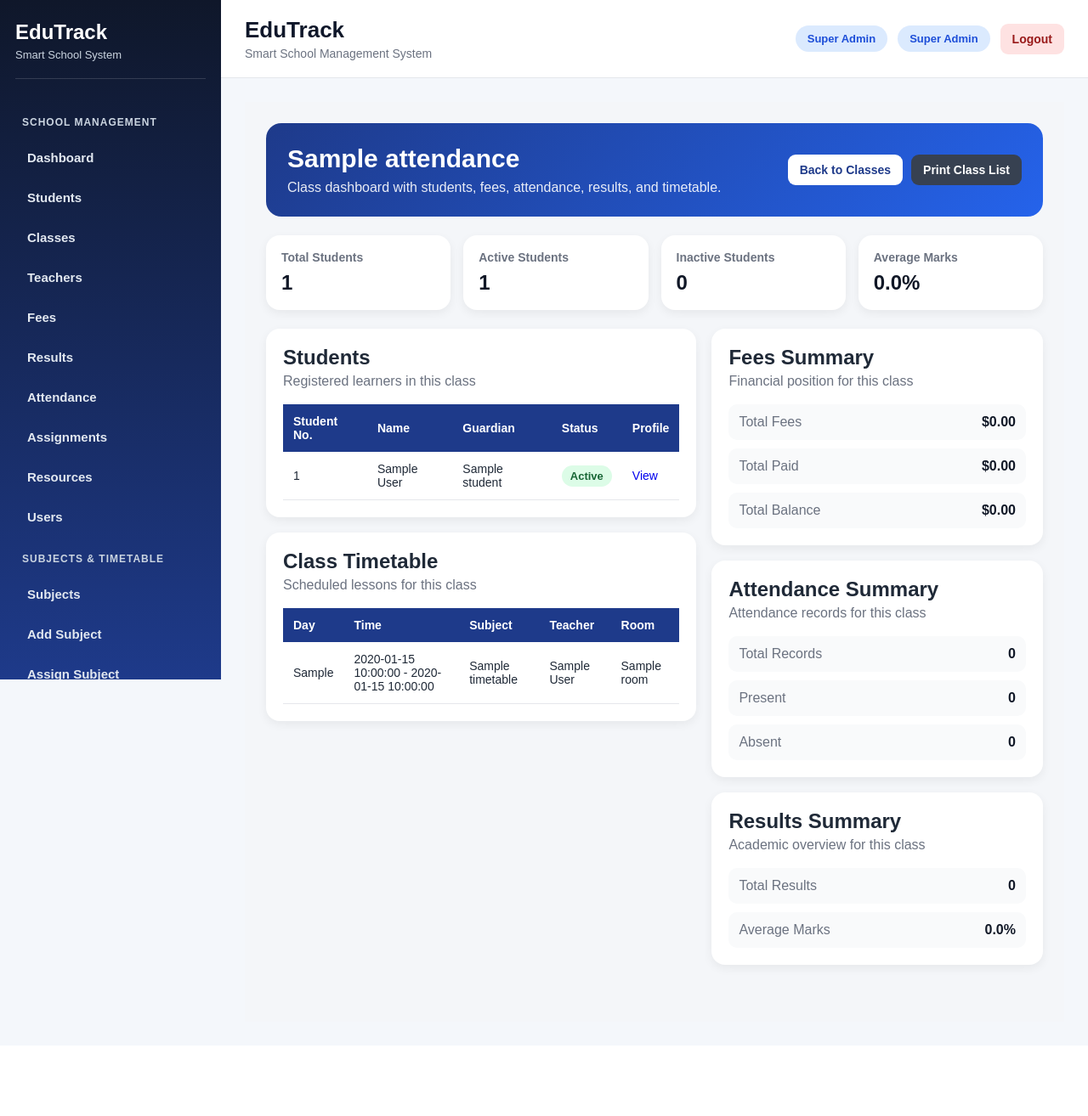
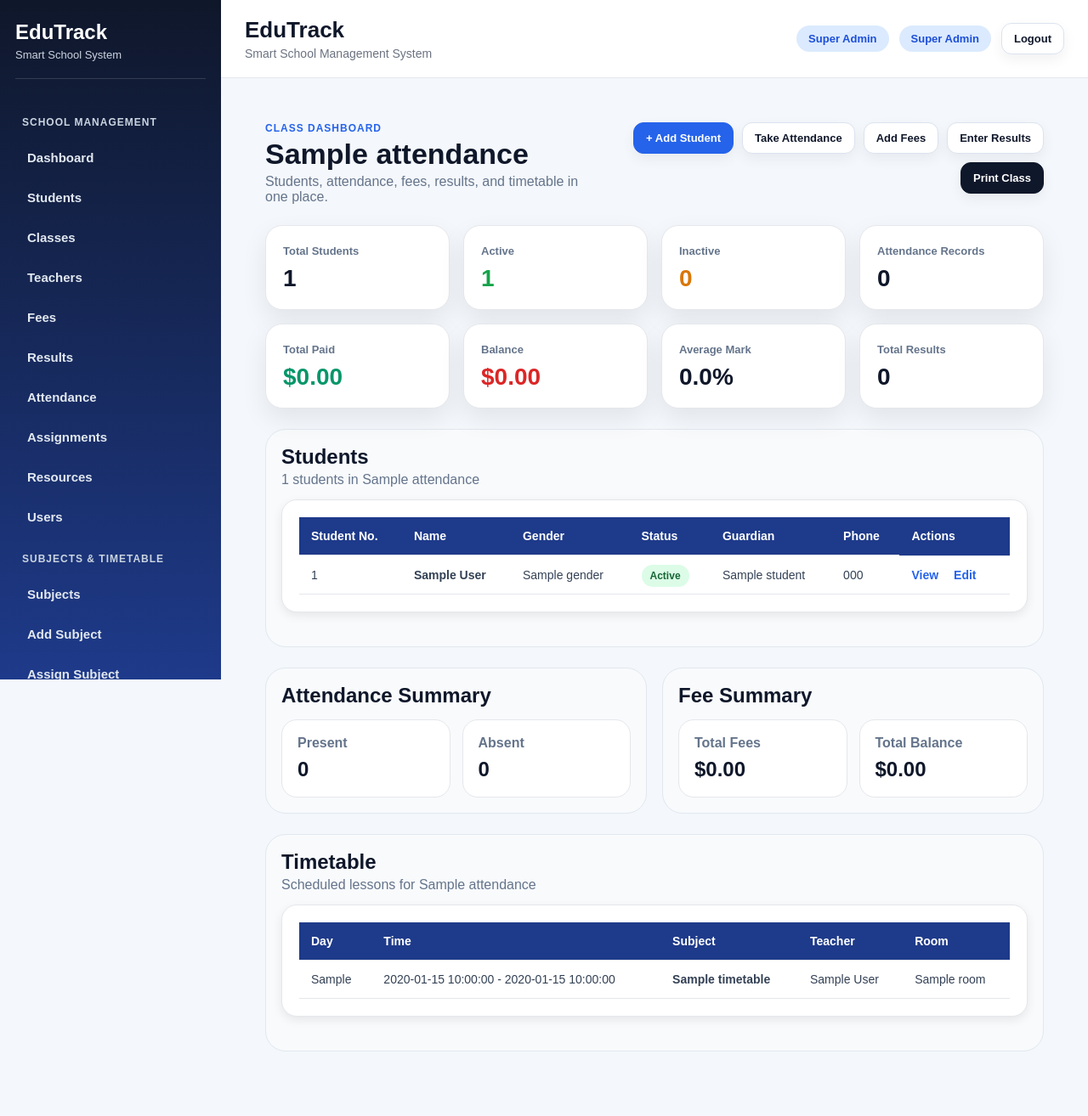
Before and after one commit to sadziwacynthia-bot/school-system-v2, a Flask app: a page that uses templates/class_students.html in a window 1280 px wide. Shown: the whole page at 85% size. Before the commit the page ends 1146 px from the top, so only its background shows below. Run offline with Flask 3, Linux system fonts and the light colour scheme; a user stored in the database is signed in; tables that the repository leaves empty hold one stand-in row (values such as "Sample post"); a database or web service that is not in the repository returns one stand-in record (values such as "Sample title"); data that the repository does not hold is empty; some libraries are stand-ins or nearby versions.

Commit message:
Upgraded class dashboard UI (SaaS style)

```diff
--- a/templates/class_students.html
+++ b/templates/class_students.html
@@ -1,375 +1,430 @@
 {% extends "base.html" %}
-
-{% block title %}Class Dashboard{% endblock %}
-
 {% block content %}
 
+<div class="class-dashboard">
+
+  <div class="page-header">
+    <div>
+      <p class="eyebrow">Class Dashboard</p>
+      <h1>{{ class_name }}</h1>
+      <p class="muted">Students, attendance, fees, results, and timetable in one place.</p>
+    </div>
+
+    <div class="header-actions">
+      <a href="{{ url_for('add_student') }}" class="btn primary">+ Add Student</a>
+      <a href="{{ url_for('attendance', class_name=class_name) }}" class="btn">Take Attendance</a>
+      <a href="{{ url_for('add_fee', class_name=class_name) }}" class="btn">Add Fees</a>
+      <a href="{{ url_for('enter_result') }}" class="btn">Enter Results</a>
+      <a href="{{ url_for('print_class_list', class_name=class_name) }}" class="btn print">Print Class</a>
+    </div>
+  </div>
+
+  <div class="stats-grid">
+    <div class="stat-card">
+      <span>Total Students</span>
+      <h2>{{ total_students }}</h2>
+    </div>
+
+    <div class="stat-card success">
+      <span>Active</span>
+      <h2>{{ active_students }}</h2>
+    </div>
+
+    <div class="stat-card warning">
+      <span>Inactive</span>
+      <h2>{{ inactive_students }}</h2>
+    </div>
+
+    <div class="stat-card">
+      <span>Attendance Records</span>
+      <h2>{{ attendance_summary.total_records or 0 }}</h2>
+    </div>
+
+    <div class="stat-card money">
+      <span>Total Paid</span>
+      <h2>${{ "%.2f"|format(fee_summary.total_paid or 0) }}</h2>
+    </div>
+
+    <div class="stat-card danger">
+      <span>Balance</span>
+      <h2>${{ "%.2f"|format(fee_summary.total_balance or 0) }}</h2>
+    </div>
+
+    <div class="stat-card">
+      <span>Average Mark</span>
+      <h2>{{ "%.1f"|format(results_summary.average_marks or 0) }}%</h2>
+    </div>
+
+    <div class="stat-card">
+      <span>Total Results</span>
+      <h2>{{ results_summary.total_results or 0 }}</h2>
+    </div>
+  </div>
+
+  <div class="dashboard-section">
+    <div class="section-title">
+      <h2>Students</h2>
+      <p>{{ total_students }} students in {{ class_name }}</p>
+    </div>
+
+    <div class="table-card">
+      <table>
+        <thead>
+          <tr>
+            <th>Student No.</th>
+            <th>Name</th>
+            <th>Gender</th>
+            <th>Status</th>
+            <th>Guardian</th>
+            <th>Phone</th>
+            <th>Actions</th>
+          </tr>
+        </thead>
+        <tbody>
+          {% for s in students %}
+          <tr>
+            <td>{{ s.student_number }}</td>
+            <td><strong>{{ s.first_name }} {{ s.last_name }}</strong></td>
+            <td>{{ s.gender or "-" }}</td>
+            <td>
+              {% if (s.current_status or "Active") == "Active" %}
+                <span class="badge active">Active</span>
+              {% else %}
+                <span class="badge inactive">{{ s.current_status }}</span>
+              {% endif %}
+            </td>
+            <td>{{ s.guardian1_name or "-" }}</td>
+            <td>{{ s.guardian1_phone or "-" }}</td>
+            <td class="actions">
+              <a href="{{ url_for('student_profile', id=s.id) }}">View</a>
+              <a href="{{ url_for('edit_student', id=s.id) }}">Edit</a>
+            </td>
+          </tr>
+          {% else %}
+          <tr>
+            <td colspan="7" class="empty">No students found in this class.</td>
+          </tr>
+          {% endfor %}
+        </tbody>
+      </table>
+    </div>
+  </div>
+
+  <div class="two-column">
+    <div class="dashboard-section">
+      <div class="section-title">
+        <h2>Attendance Summary</h2>
+      </div>
+
+      <div class="mini-cards">
+        <div>
+          <span>Present</span>
+          <strong>{{ attendance_summary.present_count or 0 }}</strong>
+        </div>
+        <div>
+          <span>Absent</span>
+          <strong>{{ attendance_summary.absent_count or 0 }}</strong>
+        </div>
+      </div>
+    </div>
+
+    <div class="dashboard-section">
+      <div class="section-title">
+        <h2>Fee Summary</h2>
+      </div>
+
+      <div class="mini-cards">
+        <div>
+          <span>Total Fees</span>
+          <strong>${{ "%.2f"|format(fee_summary.total_fees or 0) }}</strong>
+        </div>
+        <div>
+          <span>Total Balance</span>
+          <strong>${{ "%.2f"|format(fee_summary.total_balance or 0) }}</strong>
+        </div>
+      </div>
+    </div>
+  </div>
+
+  <div class="dashboard-section">
+    <div class="section-title">
+      <h2>Timetable</h2>
+      <p>Scheduled lessons for {{ class_name }}</p>
+    </div>
+
+    <div class="table-card">
+      <table>
+        <thead>
+          <tr>
+            <th>Day</th>
+            <th>Time</th>
+            <th>Subject</th>
+            <th>Teacher</th>
+            <th>Room</th>
+          </tr>
+        </thead>
+        <tbody>
+          {% for t in timetable_rows %}
+          <tr>
+            <td>{{ t.day_of_week }}</td>
+            <td>{{ t.start_time }} - {{ t.end_time }}</td>
+            <td><strong>{{ t.subject }}</strong></td>
+            <td>{{ t.full_name or "Not assigned" }}</td>
+            <td>{{ t.room or "-" }}</td>
+          </tr>
+          {% else %}
+          <tr>
+            <td colspan="5" class="empty">No timetable added for this class yet.</td>
+          </tr>
+          {% endfor %}
+        </tbody>
+      </table>
+    </div>
+  </div>
+
+</div>
+
 <style>
-.class-page {
-    padding: 25px;
-    background: #f4f6f9;
-    min-height: 100vh;
+.class-dashboard {
+  padding: 24px;
 }
 
-.class-hero {
-    background: linear-gradient(135deg, #1e3a8a, #2563eb);
-    color: white;
-    padding: 25px;
-    border-radius: 18px;
-    margin-bottom: 22px;
-    display: flex;
-    justify-content: space-between;
-    align-items: center;
+.page-header {
+  display: flex;
+  justify-content: space-between;
+  gap: 20px;
+  align-items: flex-start;
+  margin-bottom: 24px;
 }
 
-.class-hero h1 {
-    margin: 0;
-    font-size: 30px;
+.eyebrow {
+  text-transform: uppercase;
+  font-size: 12px;
+  letter-spacing: 1px;
+  color: #2563eb;
+  font-weight: 700;
 }
 
-.class-hero p {
-    margin: 8px 0 0;
-    opacity: 0.9;
+.page-header h1 {
+  margin: 4px 0;
+  font-size: 34px;
+  color: #0f172a;
 }
 
-.hero-actions {
-    display: flex;
-    gap: 10px;
-    flex-wrap: wrap;
+.muted {
+  color: #64748b;
+  margin: 0;
+}
+
+.header-actions {
+  display: flex;
+  flex-wrap: wrap;
+  gap: 10px;
+  justify-content: flex-end;
 }
 
 .btn {
-    padding: 10px 14px;
-    border-radius: 9px;
-    border: none;
-    text-decoration: none;
-    font-weight: 700;
-    cursor: pointer;
-    font-size: 14px;
+  text-decoration: none;
+  background: #ffffff;
+  border: 1px solid #dbe3ef;
+  color: #0f172a;
+  padding: 10px 14px;
+  border-radius: 12px;
+  font-weight: 700;
+  box-shadow: 0 6px 16px rgba(15, 23, 42, 0.06);
 }
 
-.btn-light {
-    background: white;
-    color: #1e3a8a;
+.btn.primary {
+  background: #2563eb;
+  color: white;
+  border-color: #2563eb;
 }
 
-.btn-dark {
-    background: #374151;
-    color: white;
+.btn.print {
+  background: #0f172a;
+  color: white;
+  border-color: #0f172a;
 }
 
-.summary-grid {
-    display: grid;
-    grid-template-columns: repeat(4, 1fr);
-    gap: 15px;
-    margin-bottom: 22px;
+.stats-grid {
+  display: grid;
+  grid-template-columns: repeat(4, minmax(160px, 1fr));
+  gap: 16px;
+  margin-bottom: 24px;
 }
 
-.summary-card {
-    background: white;
-    padding: 18px;
-    border-radius: 16px;
-    box-shadow: 0 4px 12px rgba(0,0,0,0.06);
+.stat-card {
+  background: white;
+  border-radius: 20px;
+  padding: 20px;
+  border: 1px solid #e5e7eb;
+  box-shadow: 0 12px 30px rgba(15, 23, 42, 0.08);
 }
 
-.summary-card h3 {
-    margin: 0;
-    color: #6b7280;
-    font-size: 14px;
+.stat-card span {
+  font-size: 13px;
+  color: #64748b;
+  font-weight: 700;
 }
 
-.summary-card p {
-    margin: 8px 0 0;
-    font-size: 24px;
-    font-weight: 800;
-    color: #111827;
+.stat-card h2 {
+  margin: 8px 0 0;
+  font-size: 28px;
+  color: #0f172a;
 }
 
-.dashboard-grid {
-    display: grid;
-    grid-template-columns: 1.3fr 1fr;
-    gap: 18px;
+.stat-card.success h2 {
+  color: #16a34a;
 }
 
-.panel {
-    background: white;
-    border-radius: 16px;
-    padding: 20px;
-    box-shadow: 0 4px 12px rgba(0,0,0,0.06);
-    margin-bottom: 18px;
+.stat-card.warning h2 {
+  color: #d97706;
 }
 
-.panel h2 {
-    margin: 0;
-    color: #1f2937;
+.stat-card.danger h2 {
+  color: #dc2626;
 }
 
-.panel-subtitle {
-    margin: 5px 0 18px;
-    color: #6b7280;
+.stat-card.money h2 {
+  color: #059669;
 }
 
-.info-list {
-    display: flex;
-    flex-direction: column;
-    gap: 10px;
+.dashboard-section {
+  background: #f8fafc;
+  border: 1px solid #e2e8f0;
+  border-radius: 24px;
+  padding: 18px;
+  margin-bottom: 24px;
 }
 
-.info-item {
-    display: flex;
-    justify-content: space-between;
-    background: #f9fafb;
-    padding: 12px;
-    border-radius: 10px;
+.section-title {
+  margin-bottom: 14px;
 }
 
-.info-item span {
-    color: #6b7280;
+.section-title h2 {
+  margin: 0;
+  color: #0f172a;
 }
 
-.info-item strong {
-    color: #111827;
+.section-title p {
+  margin: 4px 0 0;
+  color: #64748b;
 }
 
-.students-table,
-.timetable-table {
-    width: 100%;
-    border-collapse: collapse;
+.table-card {
+  overflow-x: auto;
+  background: white;
+  border-radius: 18px;
+  border: 1px solid #e5e7eb;
 }
 
-.students-table th,
-.timetable-table th {
-    background: #1e3a8a;
-    color: white;
-    padding: 12px;
-    text-align: left;
-    font-size: 14px;
+table {
+  width: 100%;
+  border-collapse: collapse;
 }
 
-.students-table td,
-.timetable-table td {
-    padding: 12px;
-    border-bottom: 1px solid #e5e7eb;
-    font-size: 14px;
+th {
+  background: #f1f5f9;
+  color: #334155;
+  text-align: left;
+  padding: 14px;
+  font-size: 13px;
+}
+
+td {
+  padding: 14px;
+  border-top: 1px solid #e5e7eb;
+  color: #334155;
 }
 
 .badge {
-    padding: 5px 10px;
-    border-radius: 20px;
-    font-size: 13px;
-    font-weight: 700;
+  padding: 6px 10px;
+  border-radius: 999px;
+  font-size: 12px;
+  font-weight: 800;
 }
 
-.badge-active {
-    background: #dcfce7;
-    color: #166534;
+.badge.active {
+  background: #dcfce7;
+  color: #166534;
 }
 
-.badge-inactive {
-    background: #fee2e2;
-    color: #991b1b;
+.badge.inactive {
+  background: #fee2e2;
+  color: #991b1b;
 }
 
-.empty-state {
-    color: #6b7280;
-    padding: 15px;
-    background: #f9fafb;
-    border-radius: 10px;
+.actions a {
+  margin-right: 10px;
+  color: #2563eb;
+  font-weight: 700;
+  text-decoration: none;
 }
 
-@media (max-width: 1000px) {
-    .summary-grid,
-    .dashboard-grid {
-        grid-template-columns: 1fr;
-    }
+.empty {
+  text-align: center;
+  color: #64748b;
+  padding: 24px;
+}
 
-    .class-hero {
-        flex-direction: column;
-        align-items: flex-start;
-        gap: 15px;
-    }
+.two-column {
+  display: grid;
+  grid-template-columns: 1fr 1fr;
+  gap: 18px;
+}
+
+.mini-cards {
+  display: grid;
+  grid-template-columns: 1fr 1fr;
+  gap: 14px;
+}
+
+.mini-cards div {
+  background: white;
+  border-radius: 18px;
+  padding: 18px;
+  border: 1px solid #e5e7eb;
+}
+
+.mini-cards span {
+  display: block;
+  color: #64748b;
+  font-weight: 700;
+  margin-bottom: 8px;
+}
+
+.mini-cards strong {
+  font-size: 24px;
+  color: #0f172a;
+}
+
+@media (max-width: 900px) {
+  .page-header,
+  .two-column {
+    grid-template-columns: 1fr;
+    display: block;
+  }
+
+  .header-actions {
+    justify-content: flex-start;
+    margin-top: 16px;
+  }
+
+  .stats-grid {
+    grid-template-columns: repeat(2, 1fr);
+  }
+}
+
+@media (max-width: 600px) {
+  .stats-grid,
+  .mini-cards {
+    grid-template-columns: 1fr;
+  }
+
+  .class-dashboard {
+    padding: 12px;
+  }
 }
 </style>
 
-<div class="class-page">
-
-    <div class="class-hero">
-        <div>
-            <h1>{{ class_name }}</h1>
-            <p>Class dashboard with students, fees, attendance, results, and timetable.</p>
-        </div>
-
-        <div class="hero-actions">
-            <a href="{{ url_for('classes') }}" class="btn btn-light">Back to Classes</a>
-            <a href="{{ url_for('print_class_list', class_name=class_name) }}" class="btn btn-dark">Print Class List</a>
-        </div>
-    </div>
-
-    <div class="summary-grid">
-        <div class="summary-card">
-            <h3>Total Students</h3>
-            <p>{{ total_students }}</p>
-        </div>
-
-        <div class="summary-card">
-            <h3>Active Students</h3>
-            <p>{{ active_students }}</p>
-        </div>
-
-        <div class="summary-card">
-            <h3>Inactive Students</h3>
-            <p>{{ inactive_students }}</p>
-        </div>
-
-        <div class="summary-card">
-            <h3>Average Marks</h3>
-            <p>{{ "%.1f"|format(results_summary.average_marks or 0) }}%</p>
-        </div>
-    </div>
-
-    <div class="dashboard-grid">
-
-        <div>
-            <div class="panel">
-                <h2>Students</h2>
-                <p class="panel-subtitle">Registered learners in this class</p>
-
-                <table class="students-table">
-                    <thead>
-                        <tr>
-                            <th>Student No.</th>
-                            <th>Name</th>
-                            <th>Guardian</th>
-                            <th>Status</th>
-                            <th>Profile</th>
-                        </tr>
-                    </thead>
-
-                    <tbody>
-                        {% for student in students %}
-                        <tr>
-                            <td>{{ student.student_number or '-' }}</td>
-                            <td>{{ student.first_name }} {{ student.last_name }}</td>
-                            <td>{{ student.guardian1_name or '-' }}</td>
-                            <td>
-                                {% if (student.current_status or 'Active') == 'Active' %}
-                                    <span class="badge badge-active">Active</span>
-                                {% else %}
-                                    <span class="badge badge-inactive">Inactive</span>
-                                {% endif %}
-                            </td>
-                            <td>
-                                <a href="{{ url_for('student_profile', id=student.id) }}">View</a>
-                            </td>
-                        </tr>
-                        {% else %}
-                        <tr>
-                            <td colspan="5">No students found in this class.</td>
-                        </tr>
-                        {% endfor %}
-                    </tbody>
-                </table>
-            </div>
-
-            <div class="panel">
-                <h2>Class Timetable</h2>
-                <p class="panel-subtitle">Scheduled lessons for this class</p>
-
-                {% if timetable_rows %}
-                <table class="timetable-table">
-                    <thead>
-                        <tr>
-                            <th>Day</th>
-                            <th>Time</th>
-                            <th>Subject</th>
-                            <th>Teacher</th>
-                            <th>Room</th>
-                        </tr>
-                    </thead>
-
-                    <tbody>
-                        {% for row in timetable_rows %}
-                        <tr>
-                            <td>{{ row.day_of_week }}</td>
-                            <td>{{ row.start_time }} - {{ row.end_time }}</td>
-                            <td>{{ row.subject }}</td>
-                            <td>{{ row.full_name or '-' }}</td>
-                            <td>{{ row.room or '-' }}</td>
-                        </tr>
-                        {% endfor %}
-                    </tbody>
-                </table>
-                {% else %}
-                    <div class="empty-state">No timetable entries found for this class.</div>
-                {% endif %}
-            </div>
-        </div>
-
-        <div>
-            <div class="panel">
-                <h2>Fees Summary</h2>
-                <p class="panel-subtitle">Financial position for this class</p>
-
-                <div class="info-list">
-                    <div class="info-item">
-                        <span>Total Fees</span>
-                        <strong>${{ "%.2f"|format(fee_summary.total_fees or 0) }}</strong>
-                    </div>
-
-                    <div class="info-item">
-                        <span>Total Paid</span>
-                        <strong>${{ "%.2f"|format(fee_summary.total_paid or 0) }}</strong>
-                    </div>
-
-                    <div class="info-item">
-                        <span>Total Balance</span>
-                        <strong>${{ "%.2f"|format(fee_summary.total_balance or 0) }}</strong>
-                    </div>
-                </div>
-            </div>
-
-            <div class="panel">
-                <h2>Attendance Summary</h2>
-                <p class="panel-subtitle">Attendance records for this class</p>
-
-                <div class="info-list">
-                    <div class="info-item">
-                        <span>Total Records</span>
-                        <strong>{{ attendance_summary.total_records or 0 }}</strong>
-                    </div>
-
-                    <div class="info-item">
-                        <span>Present</span>
-                        <strong>{{ attendance_summary.present_count or 0 }}</strong>
-                    </div>
-
-                    <div class="info-item">
-                        <span>Absent</span>
-                        <strong>{{ attendance_summary.absent_count or 0 }}</strong>
-                    </div>
-                </div>
-            </div>
-
-            <div class="panel">
-                <h2>Results Summary</h2>
-                <p class="panel-subtitle">Academic overview for this class</p>
-
-                <div class="info-list">
-                    <div class="info-item">
-                        <span>Total Results</span>
-                        <strong>{{ results_summary.total_results or 0 }}</strong>
-                    </div>
-
-                    <div class="info-item">
-                        <span>Average Marks</span>
-                        <strong>{{ "%.1f"|format(results_summary.average_marks or 0) }}%</strong>
-                    </div>
-                </div>
-            </div>
-        </div>
-
-    </div>
-
-</div>
-
 {% endblock %}
```
